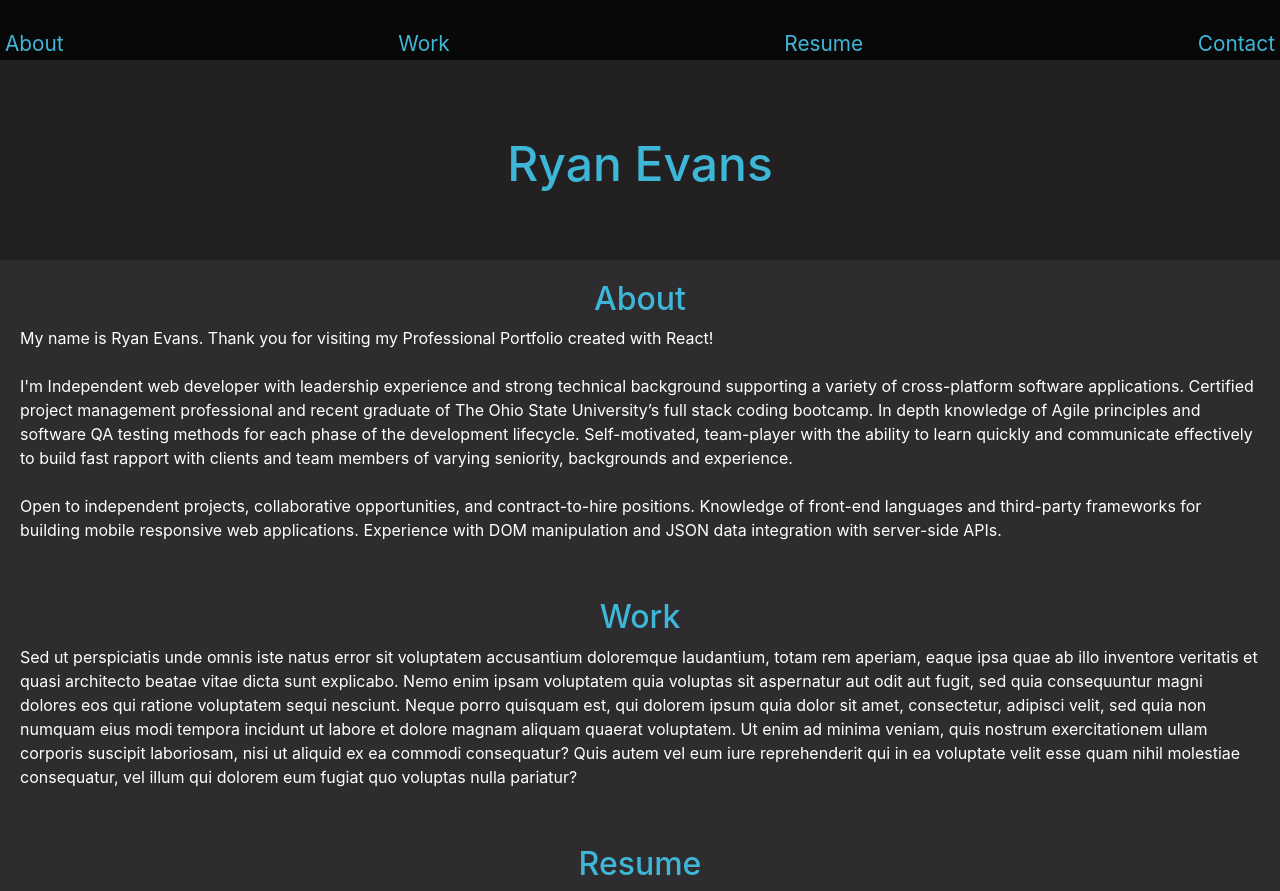
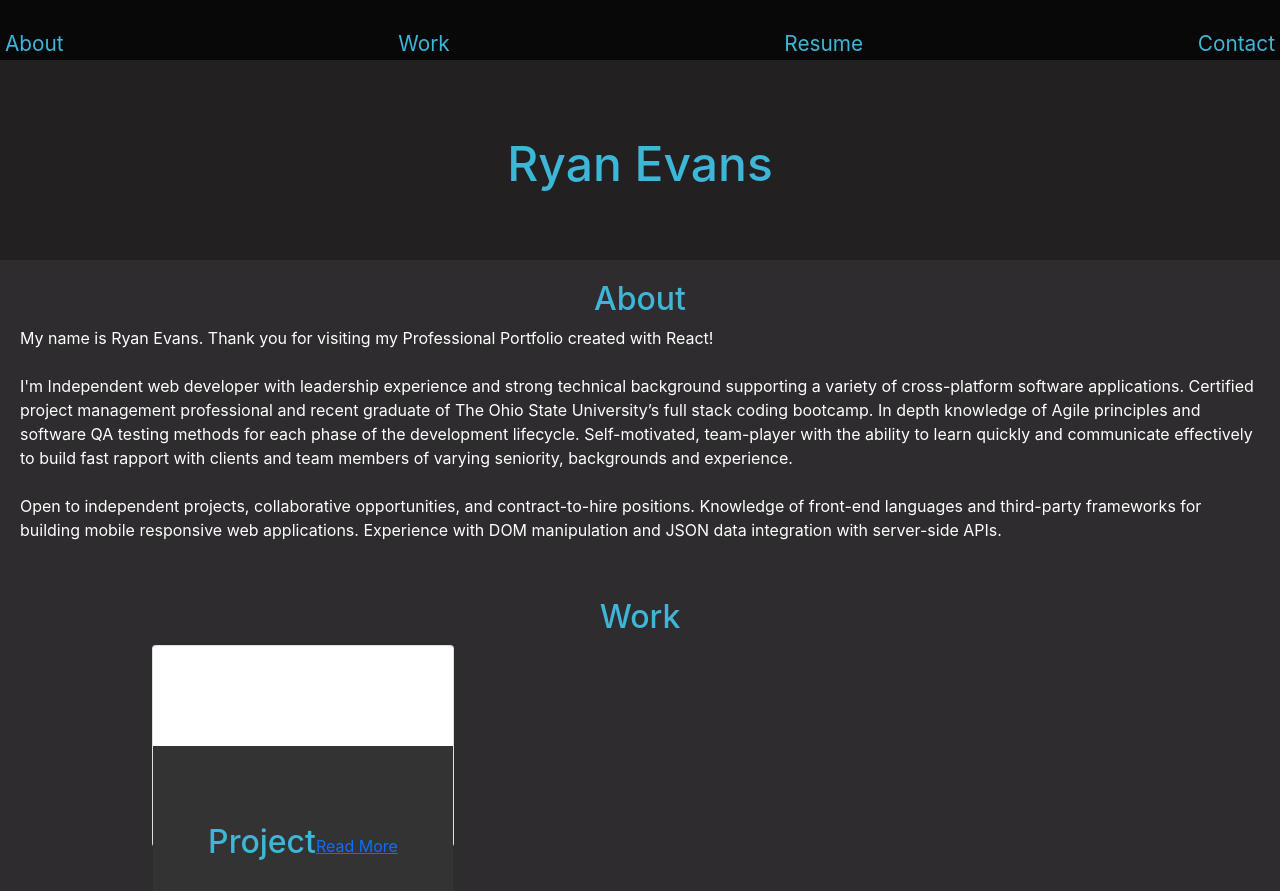
Before and after one commit to rdevans87/ReactPro_Portfolio-, a React (Create React App) app in the folder ryansreactapp/: page / in a window 1280 px wide. Shown: the top 891 px of the page. Built offline with nearby package versions, Linux system fonts and the light colour scheme; the HTML template or start-up script is replaced by a standard one.

Commit message:
add a card and css to work section

```diff
--- a/ryansreactapp/src/components/Work.js
+++ b/ryansreactapp/src/components/Work.js
@@ -5,19 +5,16 @@ import "../styles/Work.css";
 function Work() {
   return (
     <section className="work">
-      <h2>Work</h2>
-      <p>
-        Sed ut perspiciatis unde omnis iste natus error sit voluptatem accusantium doloremque
-        laudantium, totam rem aperiam, eaque ipsa quae ab illo inventore veritatis et quasi
-        architecto beatae vitae dicta sunt explicabo. Nemo enim ipsam voluptatem quia voluptas sit
-        aspernatur aut odit aut fugit, sed quia consequuntur magni dolores eos qui ratione
-        voluptatem sequi nesciunt. Neque porro quisquam est, qui dolorem ipsum quia dolor sit amet,
-        consectetur, adipisci velit, sed quia non numquam eius modi tempora incidunt ut labore et
-        dolore magnam aliquam quaerat voluptatem. Ut enim ad minima veniam, quis nostrum
-        exercitationem ullam corporis suscipit laboriosam, nisi ut aliquid ex ea commodi
-        consequatur? Quis autem vel eum iure reprehenderit qui in ea voluptate velit esse quam nihil
-        molestiae consequatur, vel illum qui dolorem eum fugiat quo voluptas nulla pariatur?
-      </p>
+        <h2>Work</h2>
+     <div class="container">
+     <div class="card">
+       <div class="face face1">
+         <div class="content"></div>
+      <h2>Project</h2>
+      <a href="#" type="button">Read More</a>
+         </div>
+       </div>
+    </div>
     </section>
   );
 }
--- a/ryansreactapp/src/styles/Work.css
+++ b/ryansreactapp/src/styles/Work.css
@@ -8,3 +8,82 @@
     text-align: center;
     color: #3eb6d7;
   }
+
+
+  .container{
+    width: 1000px;
+    position: relative;
+    display: flex;
+    justify-content: space-between;
+    flex-wrap:wrap;
+
+  }
+
+  .container .card{
+    position: relative;
+  }
+
+  .container .card .face{
+    width:300px;
+    height: 200px;
+    transition:.4s;
+
+  }
+
+  .container .card .face.face1{
+    position: relative;
+    background: #333;
+    display: flex;
+    justify-content: center;
+    align-content:center;
+    align-items: center;
+    z-index: 1;
+    transform: translateY(100px);
+  }
+
+  .container .card:hover .face.face1{
+    transform: translateY(0);
+    box-shadow:
+      inset 0 0 60px whitesmoke,
+      inset 20px 0 80px #f0f,
+      inset -20px 0 80px #0ff,
+      inset 20px 0 300px #f0f,
+      inset -20px 0 300px #0ff,
+      0 0 50px #fff,
+      -10px 0 80px #f0f,
+      10px 0 80px #0ff;
+
+  }
+
+
+  .container .card .face.face1 .content{
+    opacity: .2;
+    transition:  0.5s;
+    text-align: center;
+
+
+  }
+
+  .container .card:hover .face.face1 .content{
+    opacity: 1;
+
+  }
+
+  .container .card .face.face1 .content i{
+    font-size: 3em;
+    color: white;
+    display: inline-block;
+
+  }
+
+  .container .card .face.face1 .content h3{
+    font-size: 1em;
+    color: white;
+    text-align: center;
+
+
+  }
+
+  .container .card .face.face1 .content a{
+     transition: .5s;
+  }
```
